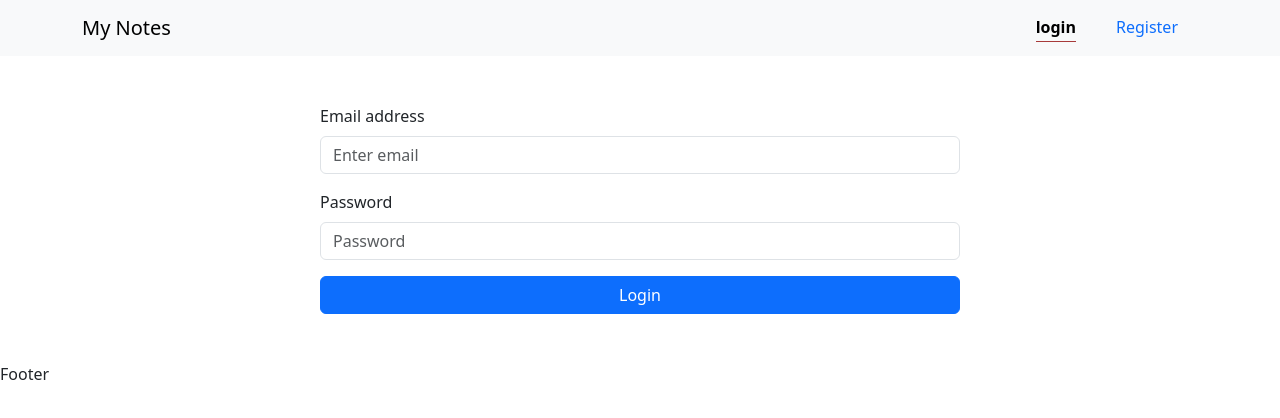
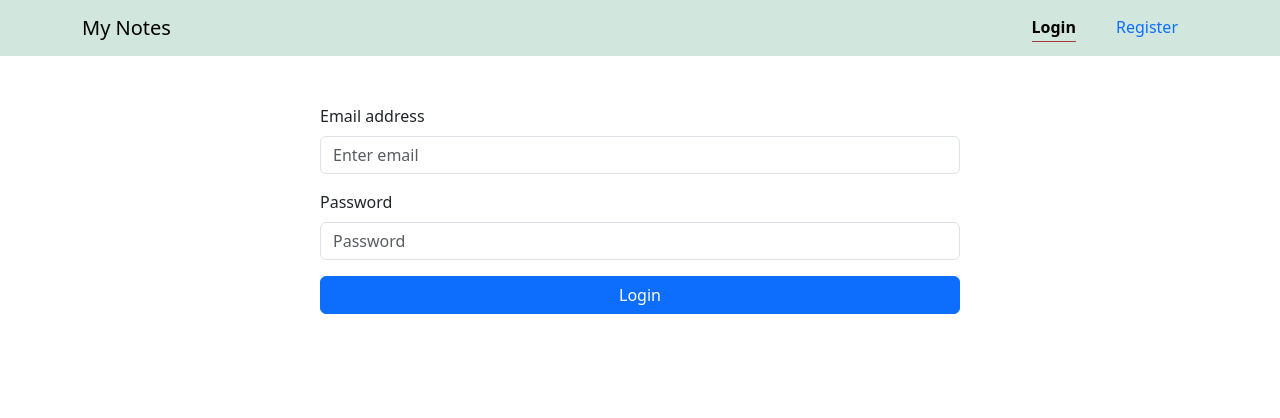
Before and after one commit to el-3agamy/Notes_App, a React (Vite) app: page / in a window 1280 px wide. Shown: the top 418 px of the page. Built offline with nearby package versions, Linux system fonts and the light colour scheme.

Commit message:
enhance ui

```diff
--- a/src/components/Navbar/Navbar.tsx
+++ b/src/components/Navbar/Navbar.tsx
@@ -17,7 +17,7 @@ const NavbarCom = () => {
 
   return (
     <>
-      <Navbar expand="lg" className="bg-body-tertiary">
+      <Navbar expand="lg" className="bg-success-subtle">
         <Container>
           <Navbar.Brand href="">My Notes</Navbar.Brand>
           <Navbar.Toggle aria-controls="basic-navbar-nav" />
@@ -26,7 +26,7 @@ const NavbarCom = () => {
               userToken == null ?
 
                 <Nav className="ms-auto">
-                  <NavLink className="navLink" to="">login</NavLink>
+                  <NavLink className="navLink" to="">Login</NavLink>
                   <NavLink className="navLink" to="register">Register</NavLink>
                 </Nav>
 
--- a/src/components/Note/Note.tsx
+++ b/src/components/Note/Note.tsx
@@ -4,6 +4,7 @@ import { useFormik } from 'formik';
 import Button from 'react-bootstrap/Button';
 import Card from 'react-bootstrap/Card';
 import Modal from 'react-bootstrap/Modal';
+import ListGroup from 'react-bootstrap/ListGroup';
 
 
 const Note = ({note , index , displayNote}:any) => {
@@ -85,13 +86,16 @@ const Note = ({note , index , displayNote}:any) => {
   return (
    <>
      <Card style={{ width: '18rem' }}>
-      <Card.Body>
-        <Card.Title>{note?.title}</Card.Title>
-        <Card.Text>
-         {note?.content}
-        </Card.Text>
+      {/* <Card.Body className='justify-content-center d-flex flex-column align-items-center m-auto text-center' >
+
+
+
         <Button variant="primary">Go somewhere</Button>
-      </Card.Body>
+      </Card.Body> */}
+      <ListGroup className="list-group-flush ">
+        <ListGroup.Item className='text-center text-success text-capitalize'><Card.Title >{note?.title}</Card.Title></ListGroup.Item>
+        <ListGroup.Item><Card.Text > {note?.content}</Card.Text></ListGroup.Item>
+      </ListGroup>
       <div className='d-flex justify-content-around my-3'>
       <Button variant="outline-primary" onClick={()=>handleShow()}><i className='fas fa-pen'></i></Button>
       <Button variant="outline-danger" onClick={()=>removeNote(note._id)}><i className='fas fa-trash'></i></Button>
--- a/src/index.css
+++ b/src/index.css
@@ -1,4 +1,5 @@
 .active {
+
     color: #000;
     font-weight: 900;
     border-bottom: solid 1px #a73a3a;
--- a/src/layouts/Layout.tsx
+++ b/src/layouts/Layout.tsx
@@ -10,7 +10,7 @@ const Layout = () => {
             {/* <Navbar /> */}
             <NavbarCom />
             <Outlet />
-            <Footer />
+            {/* <Footer /> */}
         </div>
     )
 }
--- a/src/pages/Home/Home.tsx
+++ b/src/pages/Home/Home.tsx
@@ -125,18 +125,22 @@ useEffect(()=>{
       </Modal>
 
 
-      <div className=" row">
-        <div className='md-4 d-flex'>
+
+
        {
-        noNotes == true ? <p>Theres No notes</p> :  <>
+        noNotes == true ? <p className='text-center fa-2x text-danger'>Theres No notes</p> :  <>
 
-        {
-          notes?.map((note , index)=><Note key={note._id} note={note} index={index} displayNote={displayNote}/>)
+       <div className='container '>
+       <div className="row justify-content-center align-items-center g-3">
+       {
+          notes?.map((note , index)=><div className='col-md-4 d-flex justify-content-center align-items-center  mx-auto'><Note  key={note._id} note={note} index={index} displayNote={displayNote}/></div>)
         }
+       </div>
+       </div>
         </>
        }
-        </div>
-      </div>
+
+
       </>
     }
     </>
```
